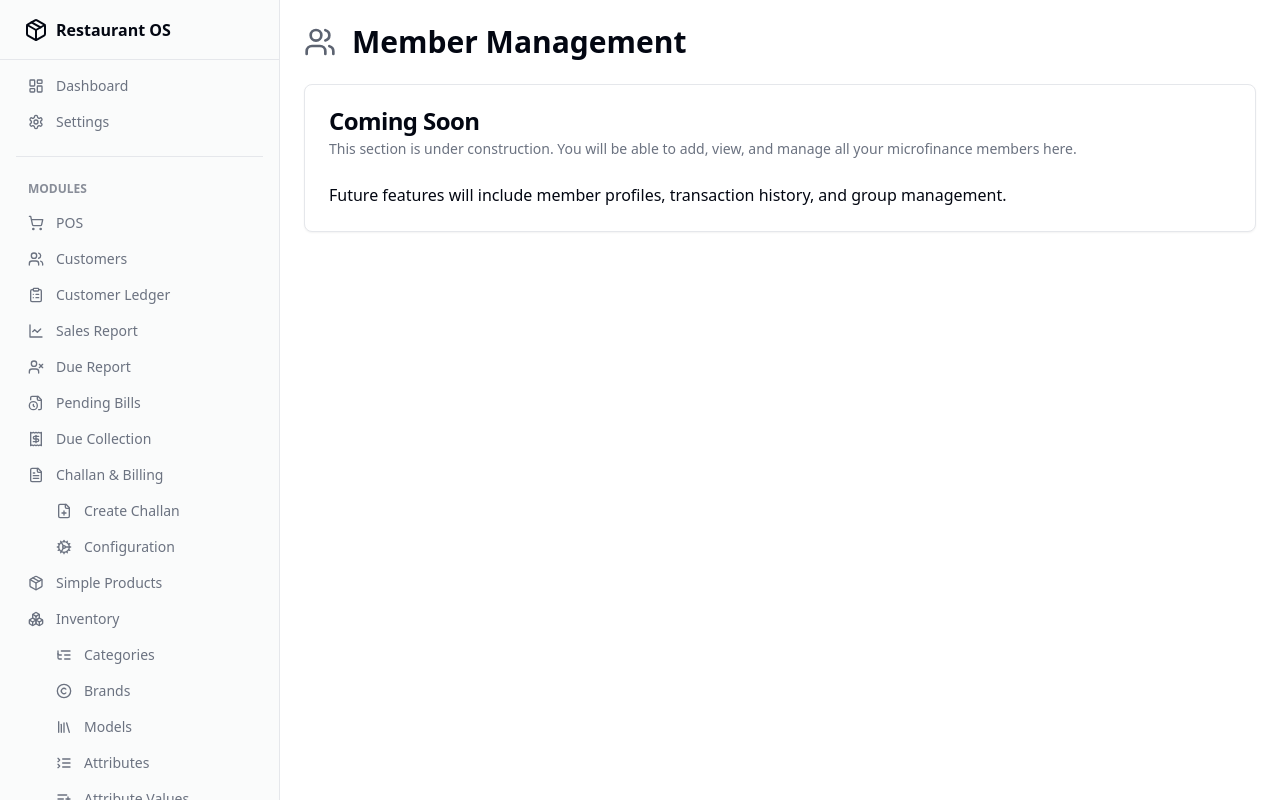
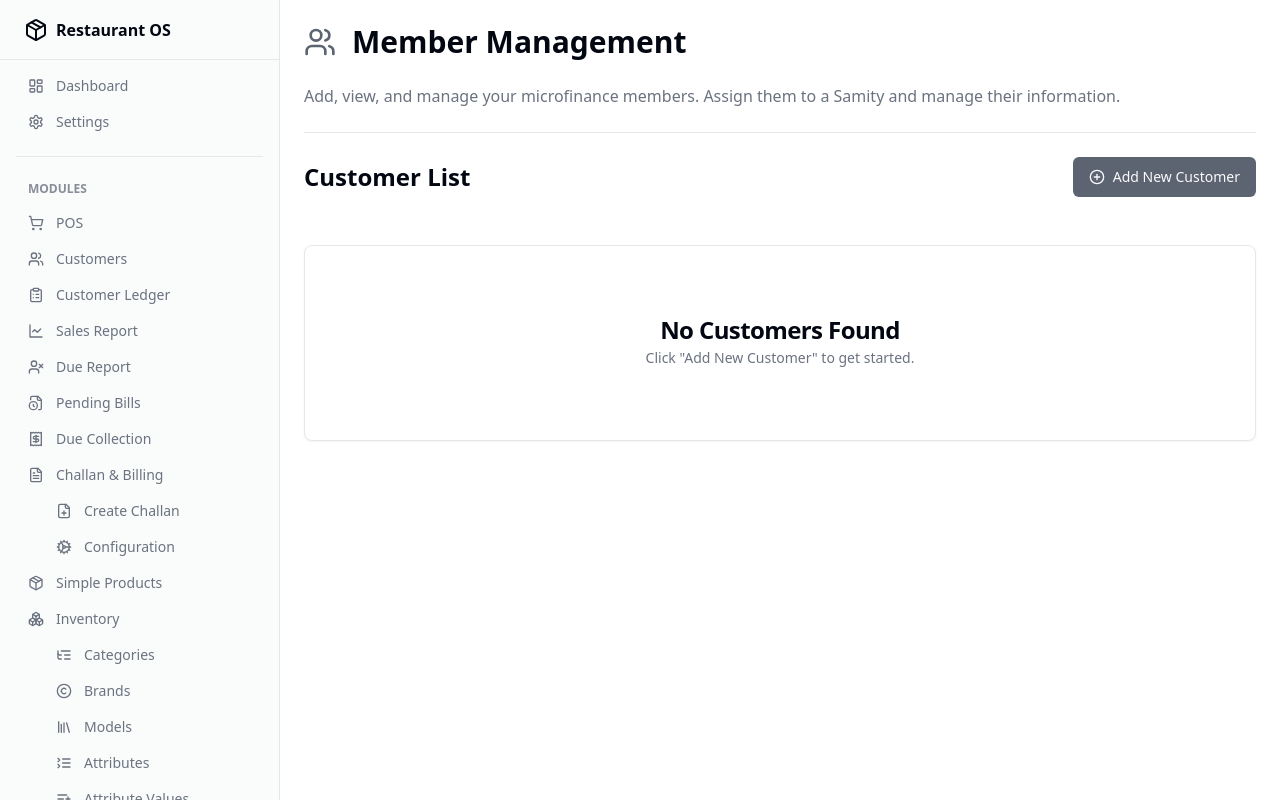
Before and after one commit to rahat1995/Order-Mgt, a Next.js app: page /admin/modules/microfinance/members in a window 1280 px wide. Built offline with nearby package versions, Linux system fonts and the light colour scheme.

Commit message:
dear, now make next step, as per your suggession, you know better than a

```diff
--- a/src/app/admin/modules/microfinance/members/page.tsx
+++ b/src/app/admin/modules/microfinance/members/page.tsx
@@ -1,25 +1,20 @@
 
-import { Card, CardContent, CardHeader, CardTitle, CardDescription } from "@/components/ui/card";
+import { CustomerManagementClient } from "@/components/admin/pos/CustomerManagementClient";
 import { Users } from "lucide-react";
+import { CustomerGroupManagement } from "@/components/admin/pos/CustomerGroupManagement";
 
 export default function MemberManagementPage() {
   return (
-    <div>
-      <div className="flex items-center gap-4 mb-6">
+    <div className="space-y-6">
+      <div className="flex items-center gap-4">
         <Users className="h-8 w-8 text-primary" />
         <h1 className="text-3xl font-bold">Member Management</h1>
       </div>
-      <Card>
-        <CardHeader>
-          <CardTitle>Coming Soon</CardTitle>
-          <CardDescription>
-            This section is under construction. You will be able to add, view, and manage all your microfinance members here.
-          </CardDescription>
-        </CardHeader>
-        <CardContent>
-          <p>Future features will include member profiles, transaction history, and group management.</p>
-        </CardContent>
-      </Card>
+       <p className="text-muted-foreground">
+        Add, view, and manage your microfinance members. Assign them to a Samity and manage their information.
+      </p>
+      <div className="h-[1px] w-full bg-border" />
+      <CustomerManagementClient />
     </div>
   );
 }
--- a/src/components/admin/pos/CustomerManagementClient.tsx
+++ b/src/components/admin/pos/CustomerManagementClient.tsx
@@ -1,3 +1,4 @@
+
 
 
 
@@ -13,11 +14,15 @@ import { Dialog, DialogContent, DialogHeader, DialogTitle, DialogDescription, Di
 import { PlusCircle, Edit, Trash2 } from 'lucide-react';
 import type { Customer } from '@/types';
 import { Select, SelectContent, SelectItem, SelectTrigger, SelectValue } from '@/components/ui/select';
+import { usePathname } from 'next/navigation';
 
 export function CustomerManagementClient() {
   const { settings, addCustomer, updateCustomer, deleteCustomer, isLoaded } = useSettings();
+  const pathname = usePathname();
   const [dialogOpen, setDialogOpen] = useState(false);
   const [editingCustomer, setEditingCustomer] = useState<Customer | null>(null);
+
+  const isMicrofinance = pathname.includes('/microfinance');
 
   const handleOpenDialog = (customer: Customer | null) => {
     setEditingCustomer(customer);
@@ -162,8 +167,9 @@ export function CustomerManagementClient() {
                       </SelectContent>
                     </Select>
                 </div>
+                 {isMicrofinance && (
                     <div className="space-y-2">
-                    <Label htmlFor="samityId">Samity (for Microfinance)</Label>
+                        <Label htmlFor="samityId">Samity</Label>
                         <Select name="samityId" defaultValue={editingCustomer?.samityId}>
                         <SelectTrigger><SelectValue placeholder="Select a samity" /></SelectTrigger>
                         <SelectContent>
@@ -174,6 +180,7 @@ export function CustomerManagementClient() {
                         </SelectContent>
                         </Select>
                     </div>
+                 )}
                 <div className="space-y-2 md:col-span-2">
                   <Label htmlFor="email">Email (Optional)</Label>
                   <Input id="email" name="email" type="email" defaultValue={editingCustomer?.email} />
```
Lines whose indentation alone changed are shown as unchanged.
